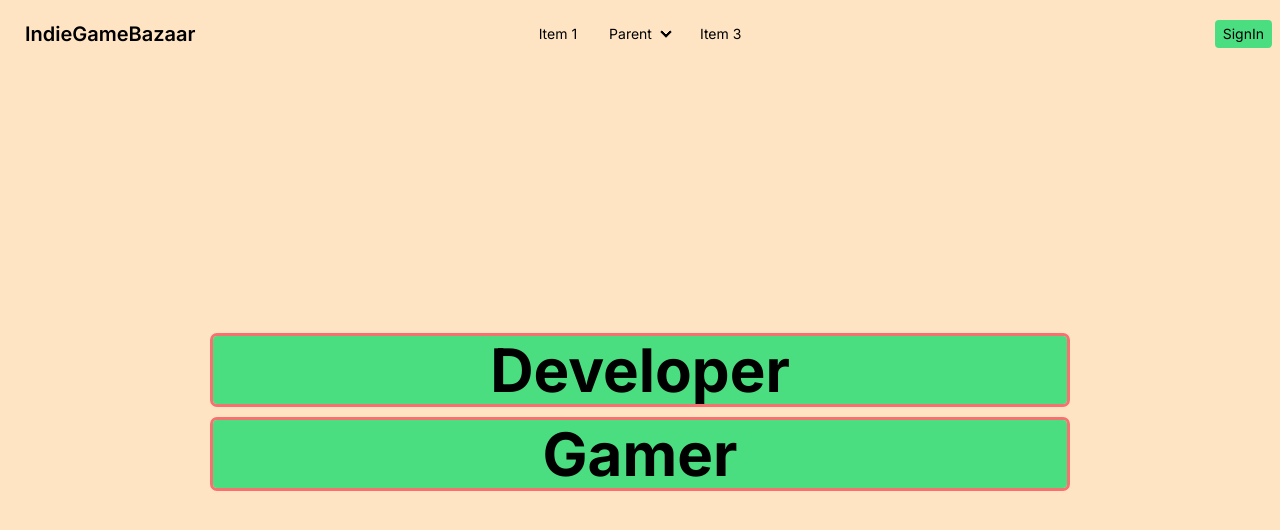
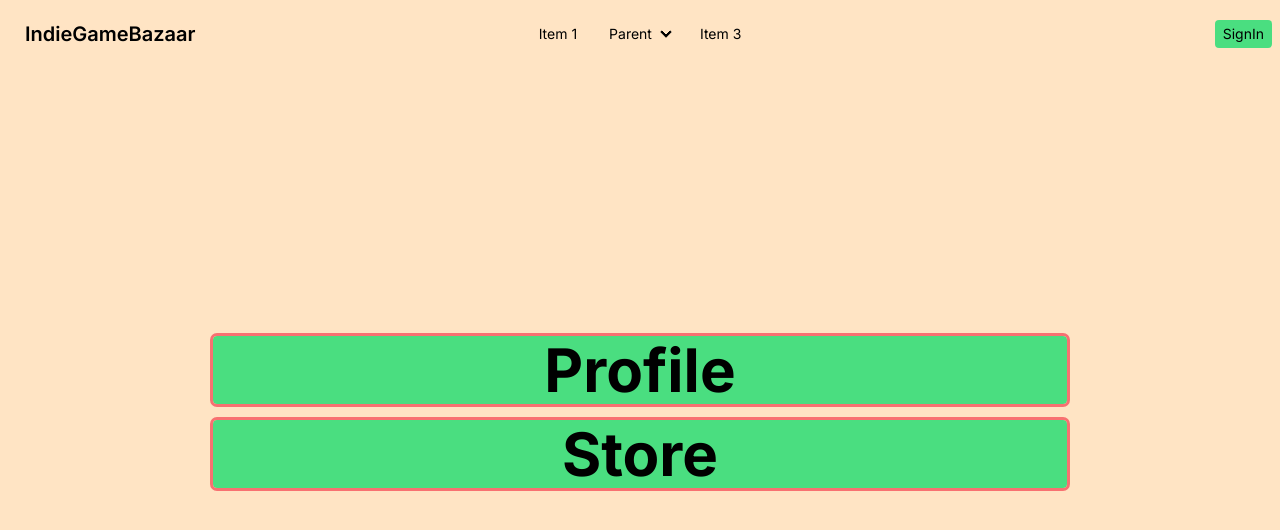
Before and after one commit to wesleywil/game-store, a Next.js app: page / in a window 1280 px wide. Shown: the top 530 px of the page. Built offline with nearby package versions, Linux system fonts and the light colour scheme; no server answers.

Commit message:
deleted pages developer and gamer, renamed gamer list and developer list to library and publisher pages

```diff
--- a/src/app/developer/page.tsx
+++ /dev/null
@@ -1,22 +0,0 @@
-import Link from "next/link";
-
-import Bubble from "@/components/bubble/bubble.component";
-import Container from "@/components/container/container.component";
-
-export default function Developer() {
-  return (
-    <Container>
-      <div className="text-center">
-        <h1 className="text-4xl">Published</h1>
-        <h2 className="text-slate-500 font-semibold">games published</h2>
-        <Bubble count={5} />
-      </div>
-      <Link
-        href="/developer/list"
-        className="mt-2 px-2 py-1 bg-blue-400 font-semibold rounded-xl"
-      >
-        Published Games List
-      </Link>
-    </Container>
-  );
-}
--- a/src/app/gamer/page.tsx
+++ /dev/null
@@ -1,22 +0,0 @@
-import Link from "next/link";
-
-import Bubble from "@/components/bubble/bubble.component";
-import Container from "@/components/container/container.component";
-
-export default function Gamer() {
-  return (
-    <Container>
-      <div className="text-center">
-        <h1 className="text-4xl">Library</h1>
-        <h2 className="text-slate-500 font-semibold">game owned</h2>
-        <Bubble count={20} />
-      </div>
-      <Link
-        href="/gamer/list"
-        className="mt-2 px-2 py-1 bg-blue-400 font-semibold rounded-xl"
-      >
-        Game Library
-      </Link>
-    </Container>
-  );
-}
--- a/src/app/gamer/list/page.tsx
+++ b/src/app/library/page.tsx
@@ -2,7 +2,7 @@ import Container from "@/components/container/container.component";
 import GamerItem from "@/components/gamer_item/gamer_item.component";
 import GamerListSearch from "@/components/gamer_list_search/gamer_list_search.component";
 
-export default function List() {
+export default function Library() {
   return (
     <Container>
       <h1 className="w-11/12 mx-auto  pb-2 text-center text-2xl font-bold border-b-2 border-black">
--- a/src/app/page.tsx
+++ b/src/app/page.tsx
@@ -5,16 +5,16 @@ export default function Home() {
     <main className="grid h-[80vh] place-items-center">
       <div className="w-2/3 mt-12 flex flex-col items-center justify-center gap-4">
         <Link
-          href="/developer"
+          href="/profile"
           className="w-full text-4xl md:text-6xl  text-center px-2 py-1 bg-green-400 hover:bg-green-600 text-black md:outline outline-red-400 font-bold  rounded"
         >
-          Developer
+          Profile
         </Link>
         <Link
-          href="/gamer"
+          href="/store"
           className="w-full text-4xl md:text-6xl text-center px-2 py-1 bg-green-400 hover:bg-green-600 text-black md:outline outline-red-400 font-bold  rounded"
         >
-          Gamer
+          Store
         </Link>
       </div>
     </main>
--- a/src/app/profile/page.tsx
+++ b/src/app/profile/page.tsx
@@ -11,7 +11,7 @@ export default async function Profile() {
   const user: User = await req.json();
   return (
     <div className="h-[85vh]">
-      <h1 className="mt-8 text-center text-3xl font-bold">Profile</h1>
+      <h1 className="mt-8 text-center text-3xl font-bold obrder">Profile</h1>
 
       <div className="mt-2 flex flex-col items-center justify-center">
         <Link
@@ -36,14 +36,14 @@ export default async function Profile() {
         <h2 className="text-sm">{user.email}</h2>
         <h3 className="text-xs">Role: {user.role}</h3>
       </div>
-      <h1 className="my-2 text-2xl text-center font-bold">Games</h1>
+      <h1 className=" my-2 text-2xl text-center font-bold">Games</h1>
       <div className="w-11/12 p-2 mt-4 mx-auto flex justify-center items-center gap-2 font-semibold">
         <div className="flex flex-col gap-2">
           <div className="w-24 h-24 flex justify-center items-center bg-blue-300 font-bold text-3xl text-white rounded-full">
             <h1>100</h1>
           </div>
           <Link
-            href="/gamer/list"
+            href="/library"
             className="w-24 text-center py-1 bg-green-400 hover:bg-green-600 rounded"
           >
             Library
@@ -55,7 +55,7 @@ export default async function Profile() {
               <h1>100</h1>
             </div>
             <Link
-              href="/developer/list"
+              href="/publisher"
               className="w-24 text-center py-1 bg-green-400 hover:bg-green-600 rounded"
             >
               Published
```
Also changed, not shown: src/app/publisher/page.tsx (renamed from src/app/developer/list/page.tsx).
